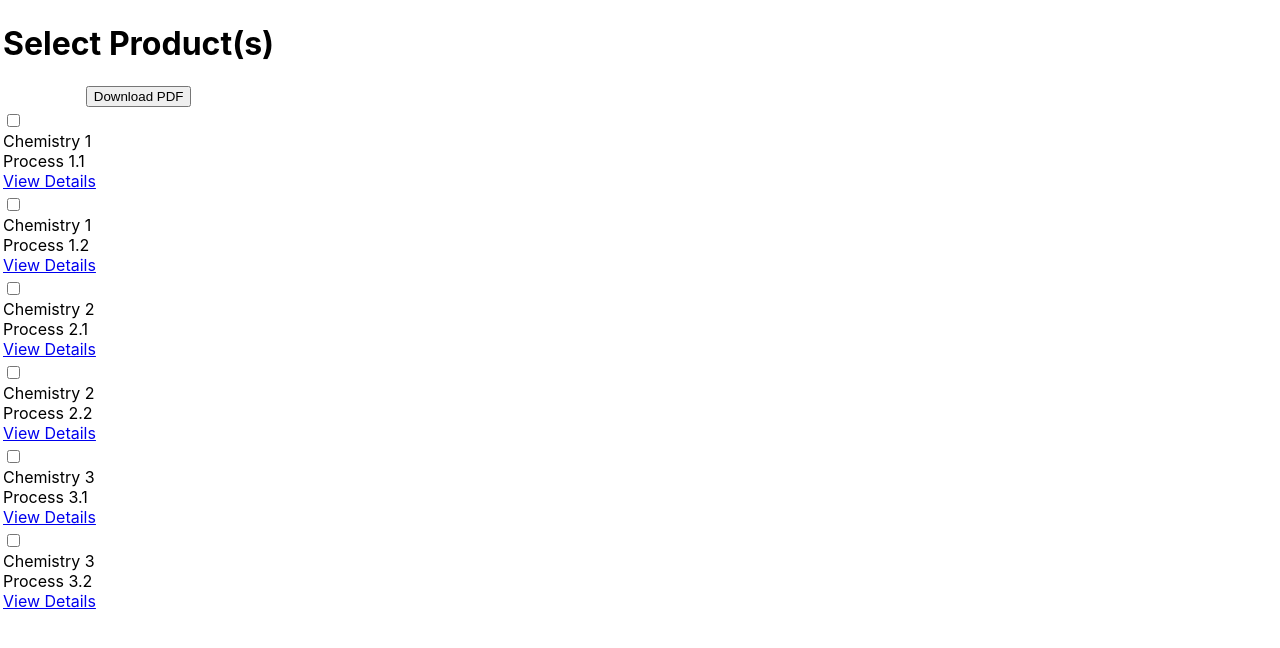
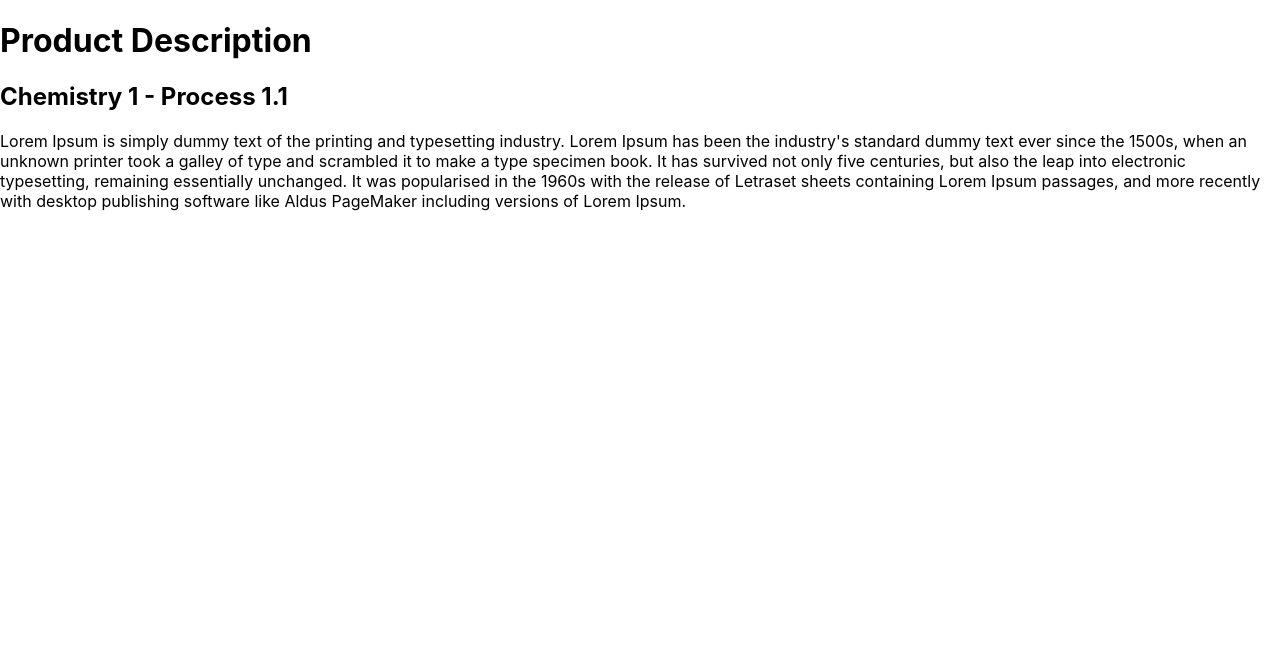
Before and after one commit to Karan-Dodeja/products-mern, a React (Create React App) app in the folder client/: page /modal in a window 1280 px wide. Shown: the top 648 px of the page. Built offline with nearby package versions, Linux system fonts and the light colour scheme.

Commit message:
Created Modal Component and Design

```diff
--- a/client/src/App.js
+++ b/client/src/App.js
@@ -1,9 +1,13 @@
-import { Table } from './Components/Table'
+import { Table, Modal } from "./Components/Table";
+import { Routes, Route } from "react-router-dom";
 
 function App() {
   return (
     <div>
-      <Table />
+      <Routes>
+        <Route path="/" element={<Table />} />
+        <Route path="/modal" element={<Modal />} />
+      </Routes>
     </div>
   );
 }
--- /dev/null
+++ b/client/src/Components/Table/Modal.js
@@ -0,0 +1,25 @@
+import React from "react";
+
+export const Modal = () => {
+  return (
+    <div>
+      <div className="modal-header">
+        <h1>Product Description</h1>
+      </div>
+      <div className="modal-description">
+        <h2>Chemistry 1 - Process 1.1</h2>
+        <p>
+          Lorem Ipsum is simply dummy text of the printing and typesetting
+          industry. Lorem Ipsum has been the industry's standard dummy text ever
+          since the 1500s, when an unknown printer took a galley of type and
+          scrambled it to make a type specimen book. It has survived not only
+          five centuries, but also the leap into electronic typesetting,
+          remaining essentially unchanged. It was popularised in the 1960s with
+          the release of Letraset sheets containing Lorem Ipsum passages, and
+          more recently with desktop publishing software like Aldus PageMaker
+          including versions of Lorem Ipsum.
+        </p>
+      </div>
+    </div>
+  );
+};
--- a/client/src/Components/Table/Table.js
+++ b/client/src/Components/Table/Table.js
@@ -36,7 +36,7 @@ export const Table = () => {
                   <label>Process 1.1</label>
                 </div>
                 <div>
-                  <Link to="/">View Details</Link>
+                  <Link to="/modal">View Details</Link>
                 </div>
               </div>
             </td>
@@ -60,7 +60,7 @@ export const Table = () => {
                   <label>Process 1.2</label>
                 </div>
                 <div>
-                  <Link to="/">View Details</Link>
+                  <Link to="/modal">View Details</Link>
                 </div>
               </div>
             </td>
@@ -84,7 +84,7 @@ export const Table = () => {
                   <label>Process 2.1</label>
                 </div>
                 <div>
-                  <Link to="/">View Details</Link>
+                  <Link to="/modal">View Details</Link>
                 </div>
               </div>
             </td>
@@ -108,7 +108,7 @@ export const Table = () => {
                   <label>Process 2.2</label>
                 </div>
                 <div>
-                  <Link to="/">View Details</Link>
+                  <Link to="/modal">View Details</Link>
                 </div>
               </div>
             </td>
@@ -132,7 +132,7 @@ export const Table = () => {
                   <label>Process 3.1</label>
                 </div>
                 <div>
-                  <Link to="/">View Details</Link>
+                  <Link to="/modal">View Details</Link>
                 </div>
               </div>
             </td>
@@ -156,7 +156,7 @@ export const Table = () => {
                   <label>Process 3.2</label>
                 </div>
                 <div>
-                  <Link to="/">View Details</Link>
+                  <Link to="/modal">View Details</Link>
                 </div>
               </div>
             </td>
--- a/client/src/Components/Table/index.js
+++ b/client/src/Components/Table/index.js
@@ -1 +1,2 @@
 export { Table } from './Table.js';
+export { Modal } from './Modal.js';
```
